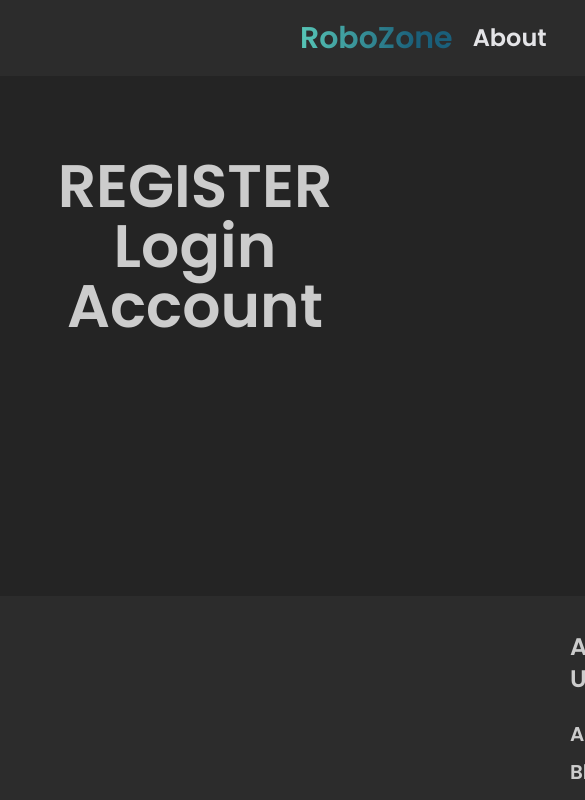
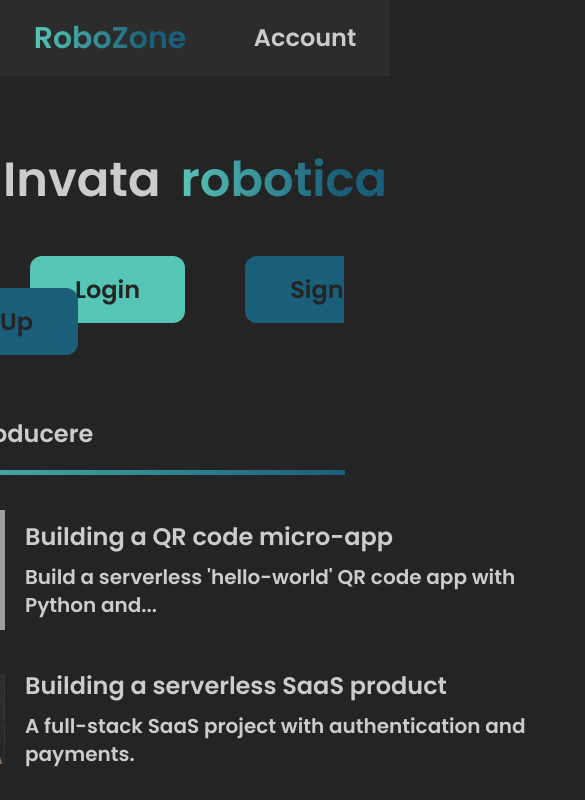
Before and after one commit to RobiX386/RoboZone, a Next.js app: page / in a window 390 px wide. Shown: the top 800 px of the page, 585 px wide, since content can reach past the window. Built offline with nearby package versions, Linux system fonts and the light colour scheme; grey boxes are pictures that could not be loaded.

Commit message:
Optimised footer and header for mobile

```diff
--- a/app/globals.css
+++ b/app/globals.css
@@ -110,6 +110,12 @@ body {
   background: #242424;
 }
 
+.horizontalLine {
+  background-image: linear-gradient(90deg, #57C5B6, #1A5F7A);
+  border: 0;
+  height: 5px;
+}
+
 .textColorDark{
   color: #cccccc;
 }
@@ -118,28 +124,14 @@ body {
   color: #242424;
 }
 
-.darkBackground {
-  background: #242424;
-}
-
-.lightBackground {
-  background: #cccccc;
-}
-
-.darkLightBackground {
-  background: #2c2c2c;
-}
-
-.logoGradient {
-  background: #57C5B6;
-  background: linear-gradient(to right, #57C5B6 0%, #1A5F7A 76%);
-  -webkit-background-clip: text;
-  -webkit-text-fill-color: transparent;
-}
-
 .border_primary {
   border-color: #57C5B6;
 }
+
+.color_secondary {
+  color: #1A5F7A;
+}
+
 .color_primary {
   color:#57C5B6;
 }
@@ -147,9 +139,17 @@ body {
   color:#cccccc;
 }
 
+.backgroundPrimary{
+  background:#57C5B6;
+}
+
+.backgroundSecondary{
+  background: #1A5F7A;
+}
+/*
 img{
 
-}
+} */
 
 .account_info {
   color: #242424;
--- a/app/homePage/page.jsx
+++ b/app/homePage/page.jsx
@@ -5,18 +5,33 @@ import matter from "gray-matter"
 import { PostMetadata } from "../../components/postMetadata"
 import getPostMetadata from "../../components/getPostMetadata"
 
-export default function HomePage(){
+export default function Posts(){
     const postMetadata = getPostMetadata();
     const postPreviews = postMetadata.map((post) => (
         <div>
             {/* <Link href={`/posts/${post.slug}`}>
                 <h2>{post.slug}</h2>
             </Link> */}
-            <Thumbnail titlu={post.title} slug={post.slug} subtitle={post.subtitle} imageSrc={`/images/${post.thumbnailImage}`}/>
+            <Thumbnail titlu={post.title} slug={post.slug} subtitle={post.subtitle} imageSrc={`/images/${post.thumbnailImage}`} classes="py-[20px]"/>
         </div>
     ))
     return(
         <div>{postPreviews}</div>
-
     )
 }
+
+export function LectiiIntroducere(){
+    const postMetadata = getPostMetadata();
+    const filteredPosts = postMetadata.filter(post => post.introduction == "true")
+    const postPreviews = filteredPosts.map((post) => (
+        <div>
+            {/* <Link href={`/posts/${post.slug}`}>
+                <h2>{post.slug}</h2>
+            </Link> */}
+            <Thumbnail titlu={post.title} slug={post.slug} subtitle={post.subtitle} imageSrc={`/images/${post.thumbnailImage}`} classes="py-[20px]"/>
+        </div>
+    ))
+    return(
+        <div>{postPreviews}</div>
+    )
+}
--- a/app/layout.js
+++ b/app/layout.js
@@ -14,10 +14,10 @@ export default function RootLayout({ children }) {
   return (
     <html lang="en">
       {/* {inter.className} */}
-      <body className="darkBackground">
+      <body className="darkBackground h-[100vh]">
         <Header />
         {children}
-        <Footer classes="fixed bottom-0 w-full"/>
+        <Footer />
       </body>
     </html>
   )
--- a/app/page.jsx
+++ b/app/page.jsx
@@ -1,12 +1,33 @@
 import './globals.css'
 import Link from 'next/link'
+import Posts from './homePage/page'
+import { LectiiIntroducere } from './homePage/page'
 
 export default function Home() {
   return (
-    <main className="color_light flex flex-col items-center justify-start mt-[80px] text-6xl">
-      <Link href="http://localhost:3000/register">REGISTER</Link>
-      <Link href="http://localhost:3000/login">Login</Link>
-      <Link href="http://localhost:3000/account">Account</Link>
+    <main className="color_light flex flex-col items-center justify-start mt-[80px]">
+      <div className='flex flex-col justify-center items-center'>
+        <div className='flex items-start justify-center'>
+          <h1 className="text-5xl mr-[10px]">Invata </h1><h1 className='text-5xl ml-[10px] logoGradient'>robotica</h1>
+        </div>
+        <div className='mt-[70px]'>
+          <Link href="http://localhost:3000/register" className="px-[45px] py-[17px] mx-[30px] text-2xl backgroundPrimary textColorLight rounded-xl ">
+            Login
+          </Link>
+          <Link href="http://localhost:3000/login" className="px-[45px] py-[17px] mx-[30px] text-2xl backgroundSecondary textColorLight rounded-xl ">
+            Sign Up
+          </Link>
+        </div>
+      </div>
+      <div className='lessonsWrap mt-[80px]'>
+        <div>
+          <h2 className='text-2xl'>Lectii de introducere</h2>
+          <hr className='w-[500px] horizontalLine mt-[20px] mb-[15px]'/>
+          {/* <Posts/> */}
+          <LectiiIntroducere />
+        </div>
+
+      </div>
     </main>
   )
 }
--- a/components/NavBar.jsx
+++ b/components/NavBar.jsx
@@ -3,12 +3,10 @@ import Link from "next/link";
 export default function Header(props){
     return (
         <div className={props.classes}>
-            <div className="w-full flex justify-between items-center px-[300px] py-[20px] darkLightBackground">
+            <div className="flex justify-around items-center py-[20px] darkLightBackground">
                 <Link className="text-3xl font-black logoGradient stroke-[10px]" href="http://localhost:3000/">RoboZone</Link>
                 <div className="flex justify-between items-center">
-                    <p className="text-2xl font-bold px-5 text-zinc-200">About</p>
-                    <hr className="rotate-90 w-[15px] border-x-[20px] border-zinc-200"></hr>
-                    <p className="text-2xl font-bold px-5 text-zinc-200" >Home</p>
+                    <Link href="http://localhost:3000/account" className="color_light text-2xl">Account</Link>
                 </div>
             </div>
         </div>
--- a/components/footer.jsx
+++ b/components/footer.jsx
@@ -3,21 +3,21 @@ import Logo from "./logo"
 export default function Footer(props){
     return(
         <div className={props.classes}>
-            <div className="flex items-start justify-between darkLightBackground px-[500px] py-[15px]">
-            <div className="flex items-start justify-around">
+            <div className="flex justify-center items-center darkLightBackground">
+                <div className="flex flex-wrap items-start justify-center pt-[20px] pb-[40px]">
                         <div className="flex flex-col justify-start items-start px-[70px]">
-                        <p className="textColorDark text-2xl font-semibold py-[20px]">About Us</p>
+                            <p className="color_primary text-2xl font-semibold py-[20px]">About Us</p>
                             <p className="textColorDark text-xl font-medium py-[5px]">About</p>
                             <p className="textColorDark text-xl font-medium py-[5px]">Blog</p>
                             <p className="textColorDark text-xl font-medium py-[5px]">Story</p>
                         </div>
                         <div className="flex flex-col justify-start items-start px-[70px]">
-                        <p className="textColorDark text-2xl font-semibold py-[20px]">Support</p>
+                            <p className="color_primary text-2xl font-semibold py-[20px]">Support</p>
                             <p className="textColorDark text-xl font-medium py-[5px]">FAQ</p>
                             <p className="textColorDark text-xl font-medium py-[5px]">Contact Us</p>
                         </div>
                         <div className="flex flex-col justify-start items-start px-[70px]">
-                        <p className="textColorDark text-2xl font-semibold py-[20px]">Ghid</p>
+                            <p className="color_primary text-2xl font-semibold py-[20px]">Ghid</p>
                             <p className="textColorDark text-xl font-medium py-[5px]">Ghid utilizare</p>
                             <p className="textColorDark text-xl font-medium py-[5px]">Ghid suport</p>
                         </div>
--- a/components/getPostMetadata.jsx
+++ b/components/getPostMetadata.jsx
@@ -13,6 +13,7 @@ const getPostMetadata = () => {
             date: matterResult.data.date,
             subtitle: matterResult.data.subtitle,
             thumbnailImage: matterResult.data.image,
+            introduction: matterResult.data.introduction,
             slug: fileName.replace(".md", ""),
         }
     })
--- a/components/logo.jsx
+++ b/components/logo.jsx
@@ -1,7 +1,11 @@
+import Link from "next/link"
+
 export default function Logo(props){
     return(
-        <div className="">
-            <h1 className="text-3xl font-black logoGradient stroke-[10px]">RoboZone</h1>
+        <div className={props.classes}>
+            <Link href="/app">
+                <h1 className="text-3xl font-black logoGradient stroke-[10px]">RoboZone</h1>
+            </Link>
         </div>
     )
 }
--- a/posts/random.md
+++ b/posts/random.md
@@ -3,6 +3,7 @@ title: "Building a QR code micro-app"
 subtitle: "Build a serverless 'hello-world' QR code app with Python and AWS."
 date: "2021-08-14"
 image: "daniMocanu.jpg"
+introduction: "true"
 ---
 
 Ever since the pandemic started, I've noticed QR codes creeping into my daily life. Venue check-ins, digital menus at restaurants, and online payments.
--- a/posts/sass.md
+++ b/posts/sass.md
@@ -3,6 +3,7 @@ title: "Building a serverless SaaS product"
 subtitle: "A full-stack SaaS project with authentication and payments."
 date: "2021-07-12"
 image: "daniMocanuBani.jpg"
+introduction: "true"
 ---
 
 The [SaaS (software as a service)](https://en.wikipedia.org/wiki/Software_as_a_service) model underpins many of today's successful new businesses. Knowing how to build one from start to finish is probably a useful addition to any software developer's skill set.
--- a/posts/wolfhunter.md
+++ b/posts/wolfhunter.md
@@ -3,6 +3,7 @@ title: "Wolfhunter: A PICO-8 RPG"
 subtitle: "Implementing Pokemon-like combat mechanics in PICO-8."
 date: "2020-12-22"
 image: "daniMocanuS.jpg"
+introduction: "true"
 ---
 
 In a [previous post](./retro-games-with-pico-8) I talked about how making retro 8-bit games is a great way for fledgling developers to learn new things whilst expanding their portfolio.
--- a/tailwind.config.js
+++ b/tailwind.config.js
@@ -6,6 +6,16 @@ module.exports = {
     './app/**/*.{js,ts,jsx,tsx,mdx}',
   ],
   theme: {
+    screens: {
+      'sm': '800px',
+      // => @media (min-width: 800px) { ... }
+
+      'md': '960px',
+      // => @media (min-width: 960px) { ... }
+
+      'lg': '1440px',
+      // => @media (min-width: 1440px) { ... }
+    },
     extend: {
       fontFamily: {
         satoshi: ['Satoshi', 'sans-serif'],
```
Lines whose indentation alone changed are shown as unchanged.
